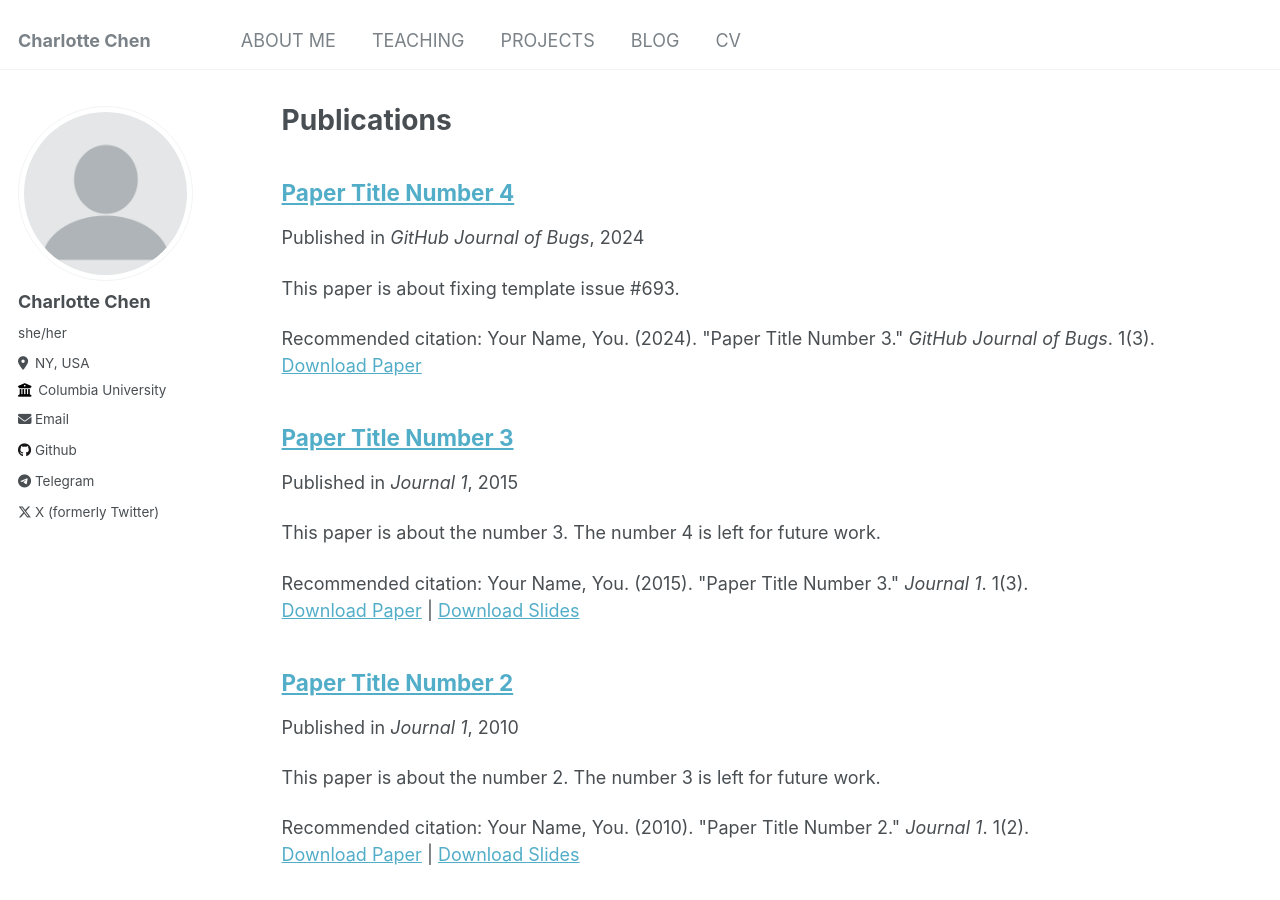
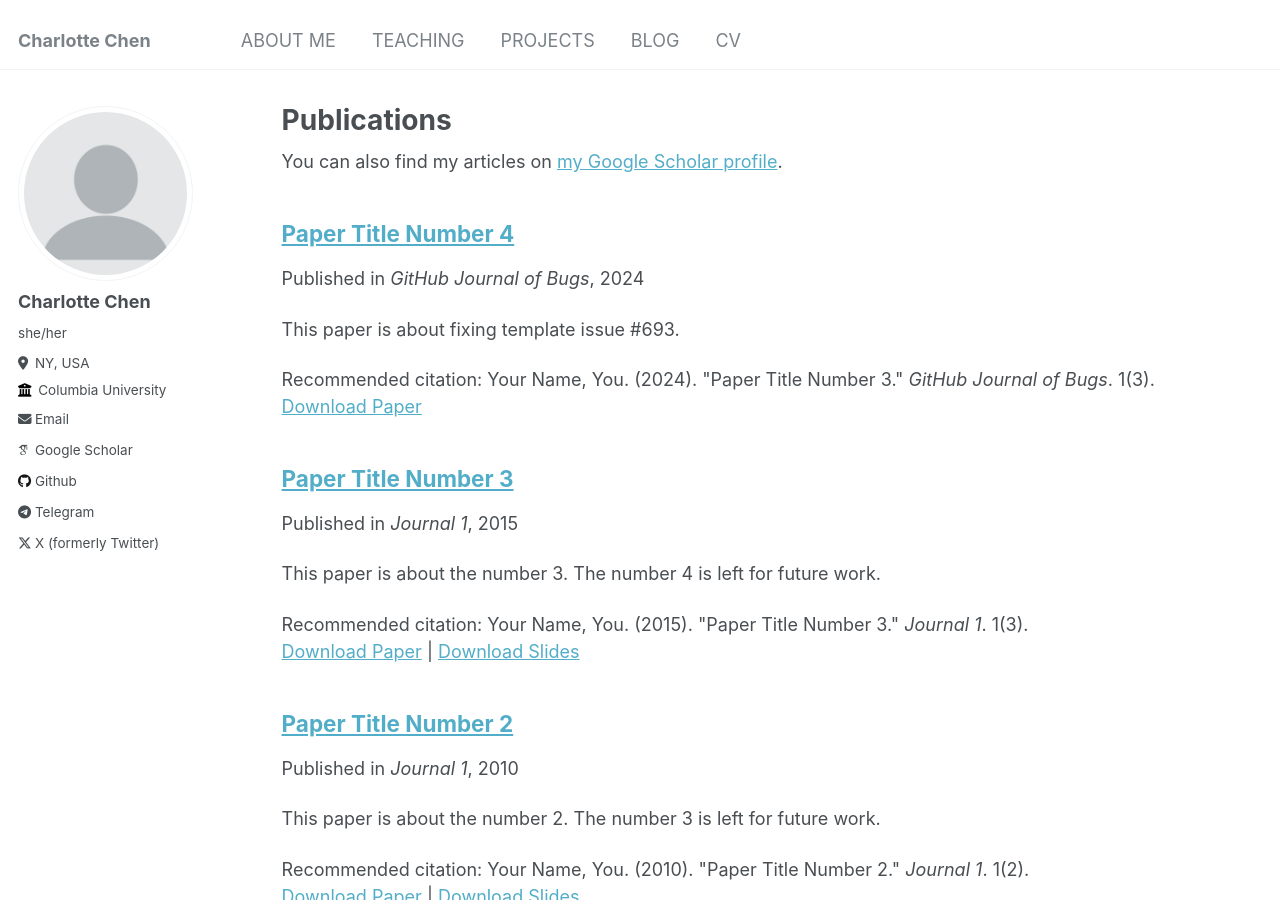
Before and after one commit to CharlotteChen2002/CharlotteChen2002.github.io, a Jekyll site: the page built from _pages/publications.md, in a window 1280 px wide and 900 px high. Built offline with Jekyll 4.4.1, drawn with Linux system fonts in a browser that asks for light colours; some web fonts are replaced; some of the changed lines change nothing that is shown.

Commit message:
Update Google Scholar link in _config.yml

```diff
--- a/_config.yml
+++ b/_config.yml
@@ -34,7 +34,7 @@ author:
 
   # Academic websites
   arxiv: # URL - Update with the correct link to your profile
-  googlescholar: # URL
+  googlescholar: https://scholar.google.com/citations?hl=en&user=lnK_Ja8AAAAJ&scilu=&scisig=AIIUsnMAAAAAZoOye_R2RuD4X-su3XXlrCp166g&gmla=AOAOcb2x8YHWo93znahYjKfdLbwkBZ43Mi2ausTfGzkRe02Jo2kfL-Ewz18RfUQlBH4JzzGQ5XOGDJQC7DxtD_E5wPMigyHyACfbwu4&sciund=5156488241462970435
   impactstory: # URL
   orcid: # URL
   semantic: # URL
```
